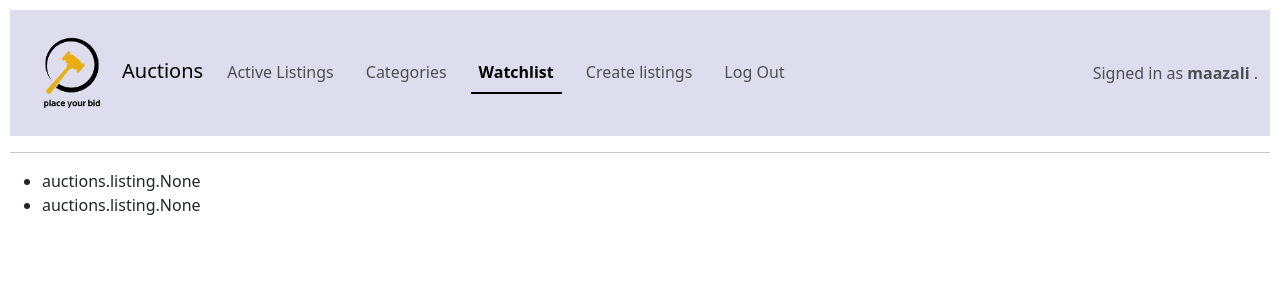
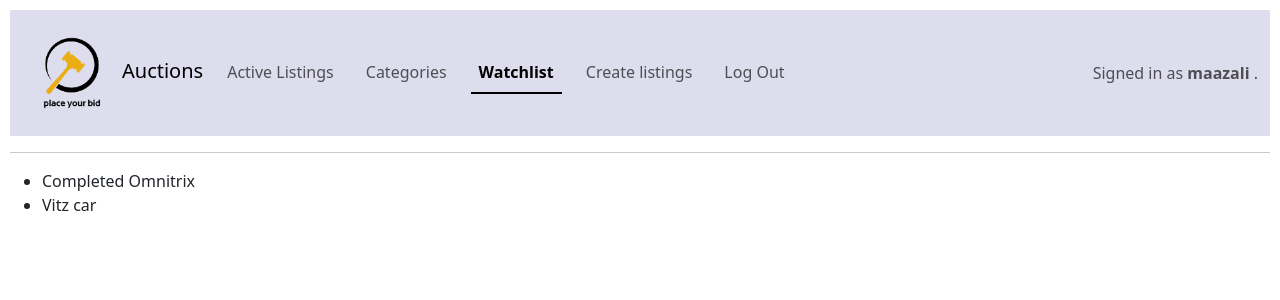
Before and after one commit to Maazalisaeed/commerce, a Django app: page /wishlist in a window 1280 px wide. Shown: the top 300 px of the page. Run offline with Django 3.2, Linux system fonts and the light colour scheme; a user stored in the database is signed in; data comes from the database, SQL or seed files in the repository; both versions use the stored data as it was after the commit; some libraries are stand-ins or nearby versions.

Commit message:
this is a commit

```diff
--- a/auctions/templates/auctions/wishlist.html
+++ b/auctions/templates/auctions/wishlist.html
@@ -5,7 +5,7 @@
 <ul>
 {% for item in wishlist %}
     <li>
-        {{item.for_which_listing}}
+        {{item.title}}
     </li>
 {% endfor %}
 </ul>
--- a/auctions/util.py
+++ b/auctions/util.py
@@ -1,7 +1,7 @@
-def display_listing(queryset):
-    listing_data_with_bids=[]
-    for each_listing in queryset:
-        data_of_each_listing = {
+import re
+
+def sub_display(each_listing,listing_data_with_bids):
+    data_of_each_listing = {
         'title': each_listing.title,
         'listing_id': each_listing.pk,
         'image_url': each_listing.image_url,
@@ -10,5 +10,18 @@
         'bid': each_listing.bid.filter(for_which_listing = each_listing.id).order_by('-bid').first(),
         'is_auction_active': each_listing.is_auction_active,
         'category': each_listing.category}
-        listing_data_with_bids.append(data_of_each_listing)
+    listing_data_with_bids.append(data_of_each_listing)
     return listing_data_with_bids
+
+
+def display_listing(queryset,data_type):
+    if data_type == True:
+        listing_data_with_bids=[]
+        for each_listing in queryset.for_which_listing.all():
+            listing_with_bids = sub_display(each_listing,listing_data_with_bids)
+        return listing_with_bids
+    else:
+        listing_data_with_bids=[]
+        for each_listing in queryset:
+            listing_with_bids = sub_display(each_listing,listing_data_with_bids)
+        return listing_with_bids
--- a/auctions/views.py
+++ b/auctions/views.py
@@ -13,7 +13,7 @@
 
 def index(request):
     all_the_listings = listing.objects.filter(is_auction_active = True).order_by('-timestamp').prefetch_related('bid')
-    listing_data_with_bids = util.display_listing(all_the_listings)
+    listing_data_with_bids = util.display_listing(all_the_listings,False)
     return render(request, "auctions/index.html",{"listings_with_bids":listing_data_with_bids})
 
 def login_view(request):
@@ -139,28 +139,31 @@
         try:
             id_form = listing_id_form(request.POST)
             if id_form.is_valid():
-                if wishlist.objects.filter(for_which_listing = id_form.cleaned_data["hidden_listing_id"]).exists():
-                    wishlist_item = wishlist.objects.get(for_which_listing = id_form.cleaned_data["hidden_listing_id"])
-                    wishlist_item.delete()
-                    messages.success(request, 'this item have been removed form your wishlist')
-                    return HttpResponseRedirect(reverse("listing_page", args=[id_form.cleaned_data["hidden_listing_id"]]))
-                else:
-                    new_wish_list_item = wishlist()
-                    new_wish_list_item.save()
-                    new_wish_list_item.user.set([user_instance])
-                    new_wish_list_item.for_which_listing.set([id_form.cleaned_data["hidden_listing_id"]])
-                    messages.success(request, 'this item added to your wishlist')
-                    return HttpResponseRedirect(reverse("listing_page", args=[id_form.cleaned_data["hidden_listing_id"]]))
+                #if wishlist.objects.filter(for_which_listing = id_form.cleaned_data["hidden_listing_id"], user = user_instance).exists():
+                 #   wishlist_item = wishlist.objects.get(for_which_listing = id_form.cleaned_data["hidden_listing_id"])
+                  #  wishlist_item.delete()
+                   # messages.success(request, 'this item have been removed form your wishlist')
+                    #return HttpResponseRedirect(reverse("listing_page", args=[id_form.cleaned_data["hidden_listing_id"]]))
+
+                new_wish_list_item = wishlist()
+                new_wish_list_item.save()
+                new_wish_list_item.user.set([user_instance])
+                new_wish_list_item.for_which_listing.set([id_form.cleaned_data["hidden_listing_id"]])
+                messages.success(request, 'this item added to your wishlist')
+                return HttpResponseRedirect(reverse("listing_page", args=[id_form.cleaned_data["hidden_listing_id"]]))
         except ObjectDoesNotExist:
             return render(request, "auctions/error_page.html",{"error":"no listing found with this url try again"})
     else:
         all_wishlist_items = wishlist.objects.all().filter(user = user_instance).order_by('-timestamp')
-        return render(request, "auctions/wishlist.html",{"wishlist":all_wishlist_items})
+        wishlish_data_with_bids = []
+        for each_item in all_wishlist_items:
+            wishlish_data_with_bids.extend(util.display_listing(each_item,True))
+        return render(request, "auctions/wishlist.html",{"wishlist":wishlish_data_with_bids})
 def categories(request):
     if request.method =="POST":
         which_catagory = request.POST["category_name"]
         category_item = listing.objects.all().filter(category = which_catagory).prefetch_related('bid').order_by('-timestamp')
-        listing_data_with_bids = util.display_listing(category_item)
+        listing_data_with_bids = util.display_listing(category_item,False)
         return render(request, "auctions/index.html",{"listings_with_bids":listing_data_with_bids})
 
     else:
```
Also changed, not shown: db.sqlite3.
